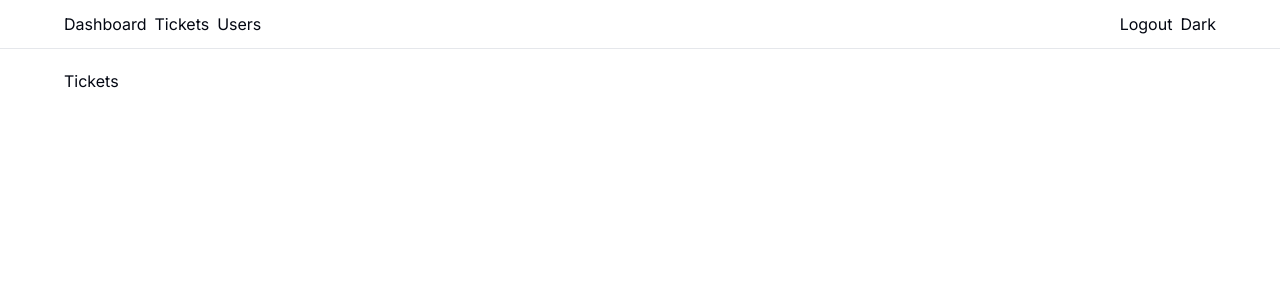
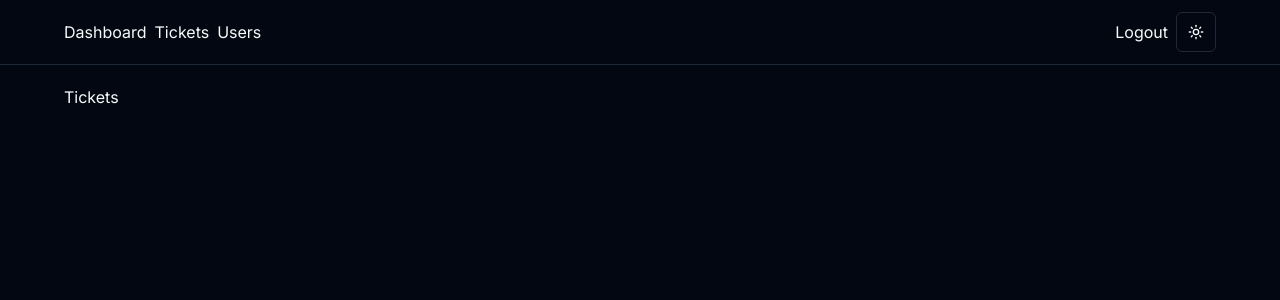
Before and after one commit to tanjanobel/ticketing-app, a Next.js app: page /tickets in a window 1280 px wide. Shown: the top 300 px of the page. Built offline with nearby package versions, Linux system fonts and the light colour scheme.

Commit message:
Add dark mode

```diff
--- a/app/layout.tsx
+++ b/app/layout.tsx
@@ -2,6 +2,7 @@
 import { Inter } from 'next/font/google'
 import './globals.css'
 import MainNav from "@/components/MainNav";
+import { ThemeProvider } from "@/components/theme-provider";
 
 const inter = Inter({subsets: ['latin']})
 
@@ -18,6 +19,12 @@
     return (
         <html lang="en">
             <body className={inter.className}>
+            <ThemeProvider
+                attribute="class"
+                defaultTheme="dark"
+                enableSystem
+                disableTransitionOnChange
+            >
                 <nav className="flex flex-col items-center border-b mb-5 px-5 py-3">
                     <div className="max-w-6xl w-full">
                         <MainNav />
@@ -28,6 +35,7 @@
                         {children}
                     </div>
                 </main>
+            </ThemeProvider>
             </body>
         </html>
     )
--- a/components/MainNav.tsx
+++ b/components/MainNav.tsx
@@ -1,4 +1,5 @@
 import Link from 'next/link';
+import ToggleMode from "@/components/ToggleMode";
 
 const MainNav = () => {
     return (
@@ -10,7 +11,7 @@
             </div>
             <div className="flex items-center gap-2">
                 <Link href="/">Logout</Link>
-                <Link href="/">Dark</Link>
+                <ToggleMode />
             </div>
         </div>
     );
--- /dev/null
+++ b/components/ToggleMode.tsx
@@ -0,0 +1,38 @@
+"use client"
+
+import { useState, useEffect } from "react";
+import { useTheme } from "next-themes";
+import { Moon, Sun } from "lucide-react"
+import { Button } from "@/components/ui/button";
+
+const ToggleMode = () => {
+
+    const {theme, setTheme} = useTheme();
+    const [mounted, setMounted] = useState(false);
+
+    useEffect(() => {
+        setMounted(true);
+    }, []);
+
+    if (!mounted) {
+        return <Button variant="outline" size="icon" disabled={true}></Button>;
+    }
+
+    const dark = theme === "dark";
+
+    return (
+        <Button
+            variant="outline"
+            size="icon"
+            onClick={() => setTheme(`${dark ? "light" : "dark"}`)}
+        >
+            {dark ? (
+                <Sun className="hover:cursor-pointer hover:text-primary" />
+            ) : (
+                <Moon className="hover:cursor-pointer hover:text-primary" />
+            )}
+        </Button>
+    );
+};
+
+export default ToggleMode;
--- /dev/null
+++ b/components/theme-provider.tsx
@@ -0,0 +1,8 @@
+"use client"
+
+import * as React from "react"
+import { ThemeProvider as NextThemesProvider } from "next-themes"
+
+export function ThemeProvider({children, ...props}: React.ComponentProps<typeof NextThemesProvider>) {
+    return <NextThemesProvider {...props}>{children}</NextThemesProvider>
+}
--- /dev/null
+++ b/components/ui/button.tsx
@@ -0,0 +1,56 @@
+import * as React from "react"
+import { Slot } from "@radix-ui/react-slot"
+import { cva, type VariantProps } from "class-variance-authority"
+
+import { cn } from "@/lib/utils"
+
+const buttonVariants = cva(
+  "inline-flex items-center justify-center gap-2 whitespace-nowrap rounded-md text-sm font-medium ring-offset-background transition-colors focus-visible:outline-none focus-visible:ring-2 focus-visible:ring-ring focus-visible:ring-offset-2 disabled:pointer-events-none disabled:opacity-50 [&_svg]:pointer-events-none [&_svg]:size-4 [&_svg]:shrink-0",
+  {
+    variants: {
+      variant: {
+        default: "bg-primary text-primary-foreground hover:bg-primary/90",
+        destructive:
+          "bg-destructive text-destructive-foreground hover:bg-destructive/90",
+        outline:
+          "border border-input bg-background hover:bg-accent hover:text-accent-foreground",
+        secondary:
+          "bg-secondary text-secondary-foreground hover:bg-secondary/80",
+        ghost: "hover:bg-accent hover:text-accent-foreground",
+        link: "text-primary underline-offset-4 hover:underline",
+      },
+      size: {
+        default: "h-10 px-4 py-2",
+        sm: "h-9 rounded-md px-3",
+        lg: "h-11 rounded-md px-8",
+        icon: "h-10 w-10",
+      },
+    },
+    defaultVariants: {
+      variant: "default",
+      size: "default",
+    },
+  }
+)
+
+export interface ButtonProps
+  extends React.ButtonHTMLAttributes<HTMLButtonElement>,
+    VariantProps<typeof buttonVariants> {
+  asChild?: boolean
+}
+
+const Button = React.forwardRef<HTMLButtonElement, ButtonProps>(
+  ({ className, variant, size, asChild = false, ...props }, ref) => {
+    const Comp = asChild ? Slot : "button"
+    return (
+      <Comp
+        className={cn(buttonVariants({ variant, size, className }))}
+        ref={ref}
+        {...props}
+      />
+    )
+  }
+)
+Button.displayName = "Button"
+
+export { Button, buttonVariants }
--- a/package.json
+++ b/package.json
@@ -9,10 +9,12 @@
     "lint": "next lint"
   },
   "dependencies": {
+    "@radix-ui/react-slot": "^1.1.0",
     "class-variance-authority": "^0.7.0",
     "clsx": "^2.1.1",
     "lucide-react": "^0.460.0",
     "next": "14.0.3",
+    "next-themes": "^0.4.3",
     "react": "^18",
     "react-dom": "^18",
     "tailwind-merge": "^2.5.4",
```
Also changed, not shown: 1 other file (tests, documents, lock files or other folders).
